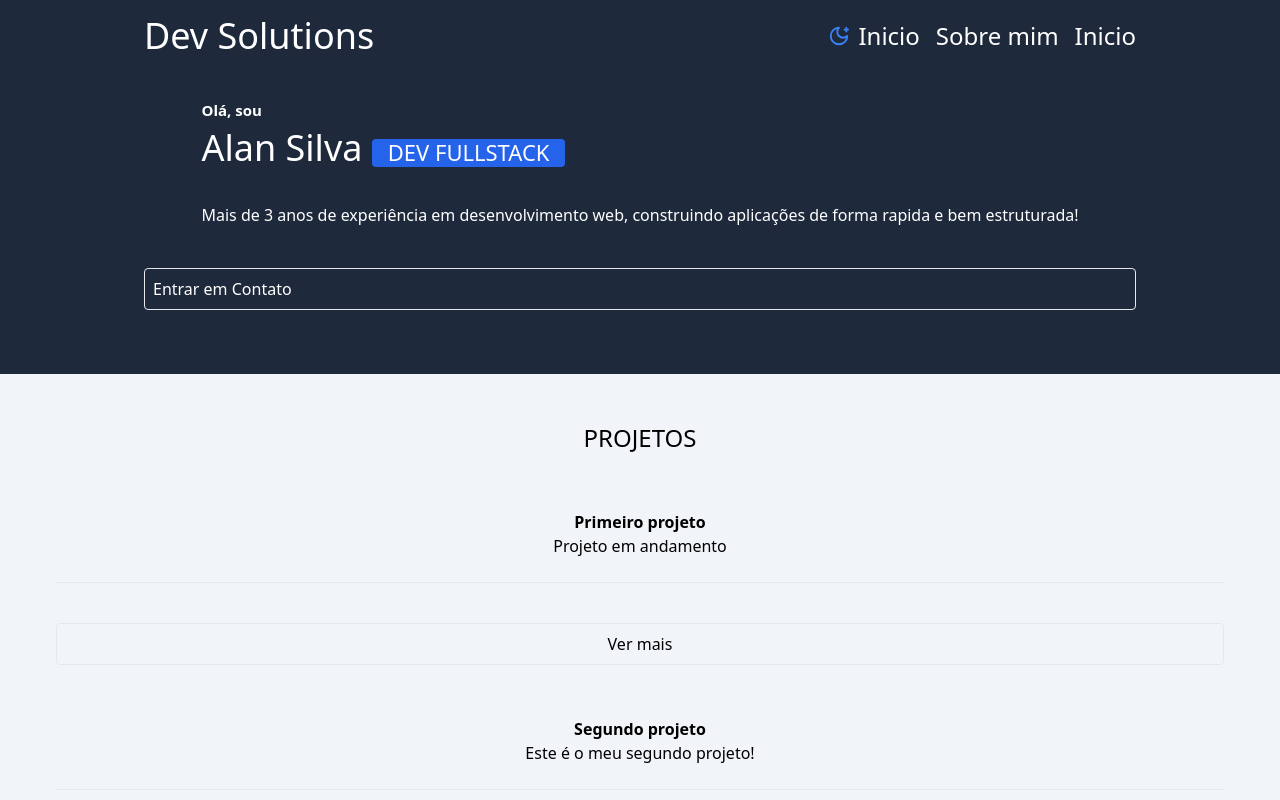
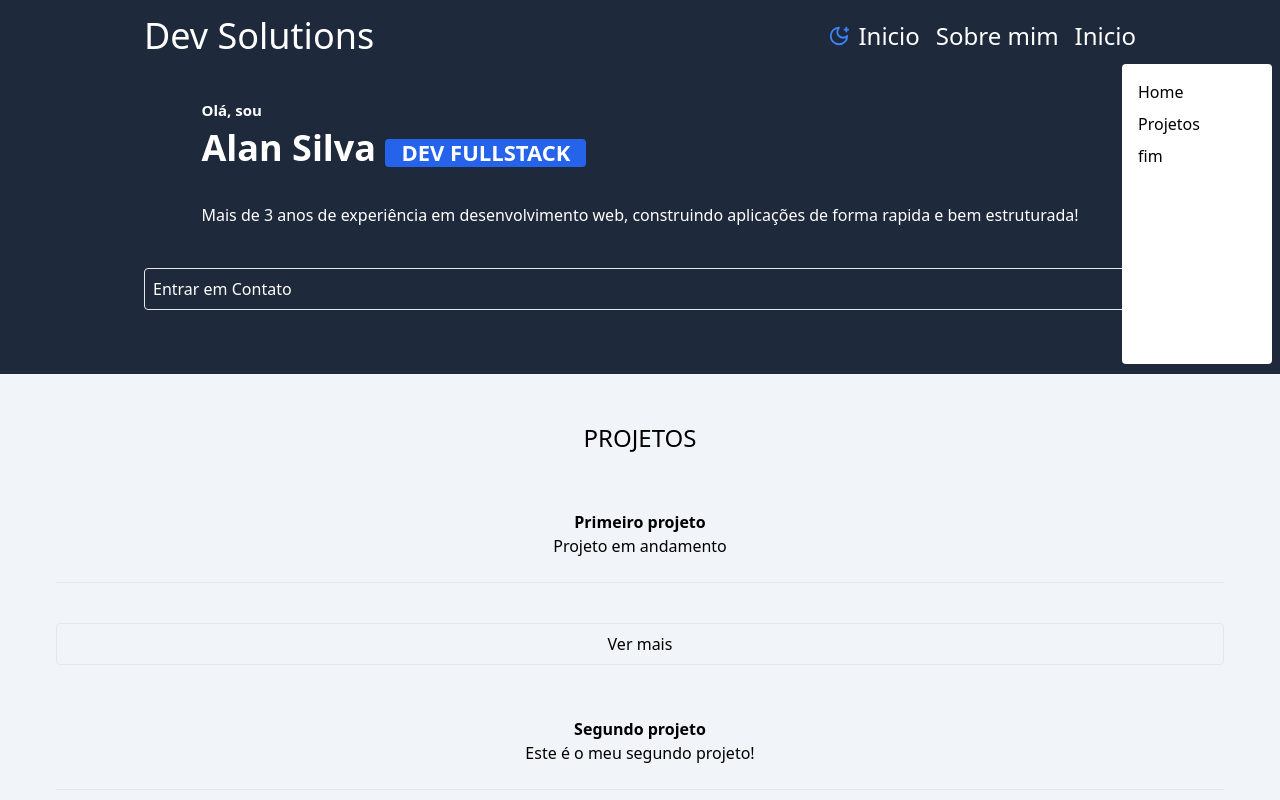
Before and after one commit to alansilva313/myport, a React (Vite) app: page / in a window 1280 px wide. Shown: the top 800 px of the page. Built offline with nearby package versions, Linux system fonts and the light colour scheme.

Commit message:
menu lateral

```diff
--- a/src/components/aside/index.tsx
+++ b/src/components/aside/index.tsx
@@ -20,7 +20,7 @@ function Aside(){
         <div className="flex flex-col pt-20 pb-16 items-center w-full dark:bg-black bg-slate-800 text-white pl-10 pr-10 lg:pl-36 lg:pr-36 lg:justify-between lg:text-start justify-center text-center">
 
           <div className="flex flex-col lg:text-start gap-4 r text-center">
-           <h3 className="text-4xl leading-tight"><strong className='text-[15px] text-start'>Olá, sou</strong>
+           <h3 className="text-4xl leading-tight font-extrabold"><strong className='text-[15px] text-start'>Olá, sou</strong>
              <animated.div style={spring}>Alan Silva <button className="bg-blue-600 pl-4 pr-4 text-[22px] rounded">DEV FULLSTACK</button></animated.div></h3>
              <animated.div style={spring2} className="mt-4">
              <p className='leading-relaxed '>Mais de 3 anos de
--- a/src/components/header/index.tsx
+++ b/src/components/header/index.tsx
@@ -1,15 +1,23 @@
 
-import { useContext } from "react";
+import { useContext, useState } from "react";
 import { MdMenu } from "react-icons/md";
 import { ThemeContext } from "../../contexts/theme";
 import { CiSun } from "react-icons/ci";
 import { LuMoonStar } from "react-icons/lu";
 function Header(){
 
+     const [showMenu, setShowMenu]: any = useState('flex')
      const { isDarkTheme, toggleTheme }: any = useContext(ThemeContext);
     const alterTheme = () => {
         toggleTheme(true)
     }
+
+
+    const menu = document.getElementById('menu');
+
+    menu?.addEventListener('click', () => {
+        setShowMenu(showMenu === "hidden" ? "flex" : "hidden");
+    })
 
     return (
         <>
@@ -37,9 +45,28 @@ function Header(){
                 </ul>
             </nav>
 
-            <div className="flex items-center gap-2 sm:flex lg:hidden md:hidden">
+            <div className="flex items-center gap-2 sm:flex lg:hidden md:hidden" id="menu">
 
             <MdMenu className="text-3xl cursor-pointer hover:text-slate-400"/>
+            </div>
+
+            <div className={`${showMenu} p-4 rounded absolute w-[150px] right-2 top-16 h-[300px] bg-white`}>
+            <nav className="flex  text-black">
+
+            <ul className="flex flex-col items-start gap-2">
+                <a href="">
+                    <li>Home</li>
+                </a>
+
+                <a href="">
+                    <li>Projetos</li>
+                </a>
+
+                <a href="">
+                    <li>fim</li>
+                </a>
+            </ul>
+        </nav>
             </div>
          </div>
         </div>
--- a/tailwind.config.js
+++ b/tailwind.config.js
@@ -6,7 +6,11 @@ export default {
     "./src/**/*.{js,ts,jsx,tsx}",
   ],
   theme: {
-    extend: {},
+    extend: {
+      fontFamily: {
+        'fontTitle': 'Arial'
+      }
+    },
   },
   plugins: [],
 }
```
